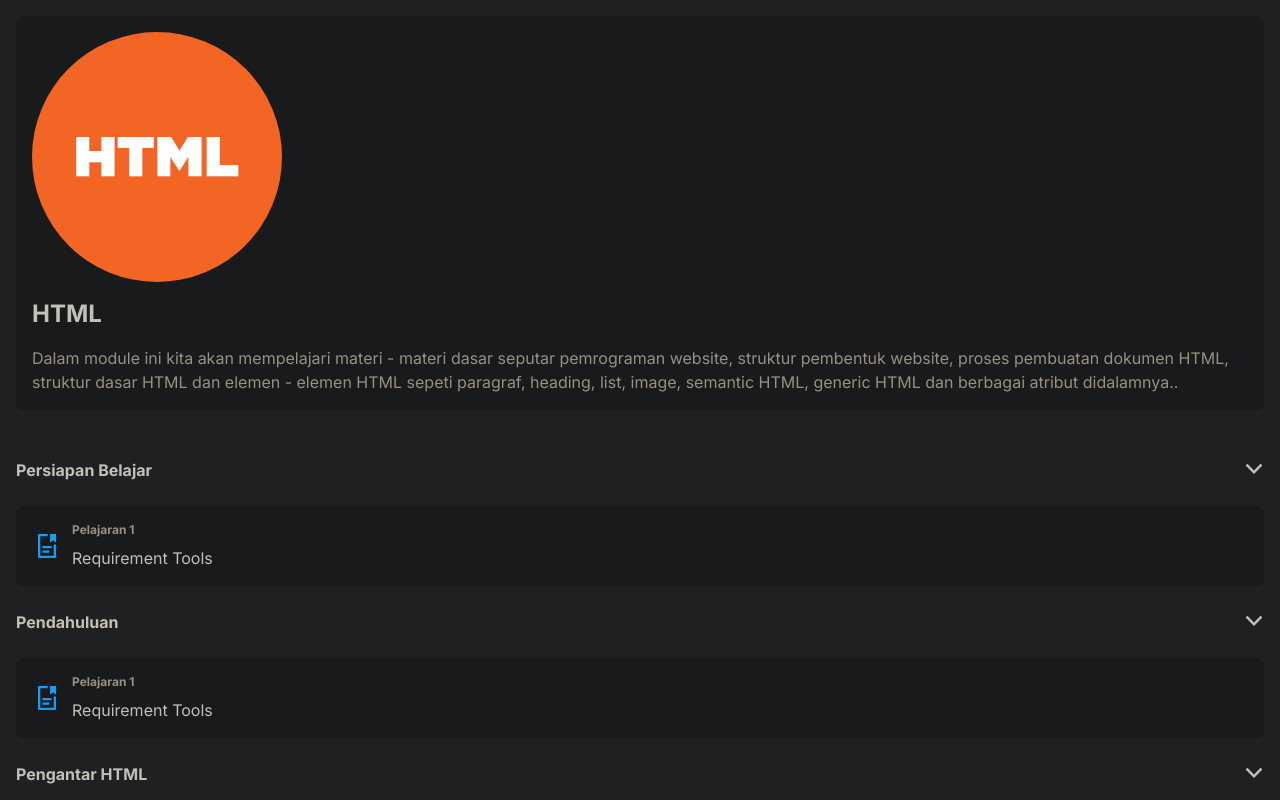
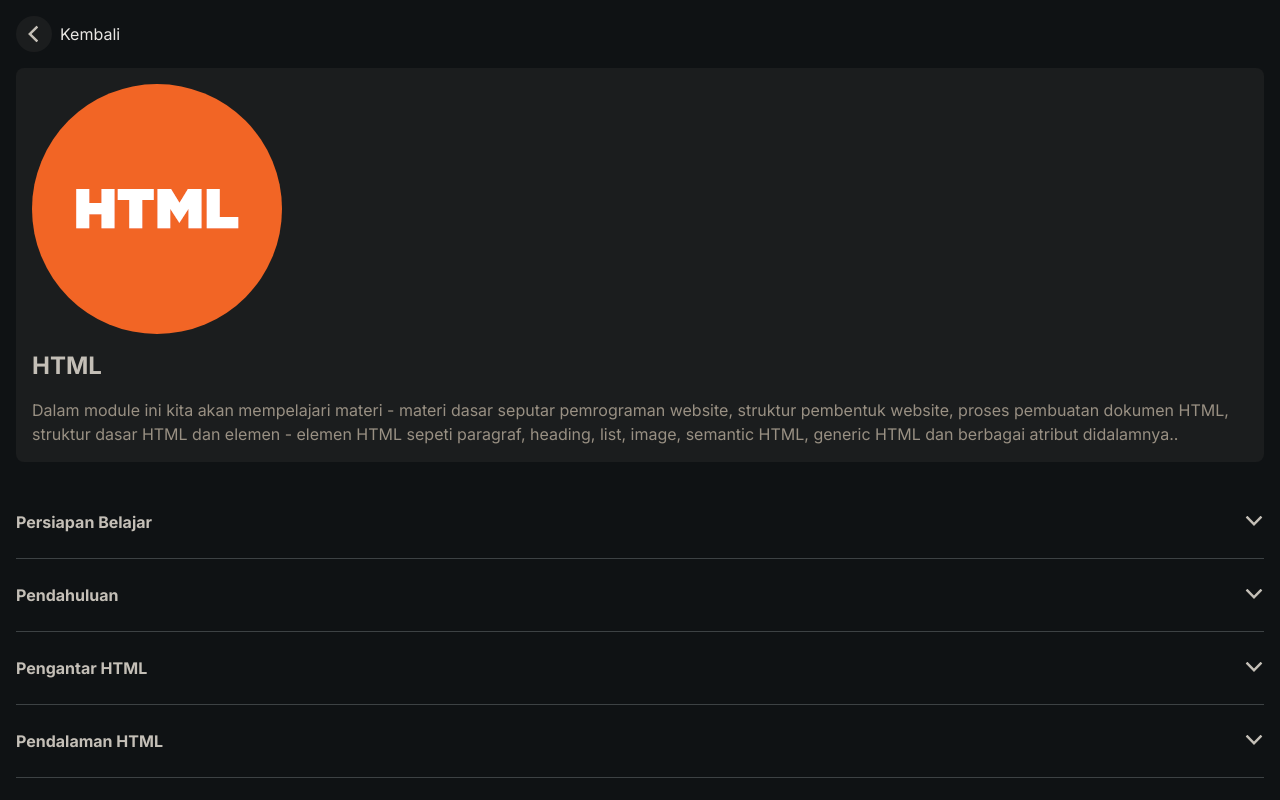
Before and after one commit to FieryInferno/pelatihan, a Next.js app: page /materi in a window 1280 px wide. Shown: the top 800 px of the page. Built offline with nearby package versions, Linux system fonts and the light colour scheme.

Commit message:
feat:button kembali

```diff
--- a/src/app/globals.scss
+++ b/src/app/globals.scss
@@ -2,4 +2,21 @@
 @tailwind components;
 @tailwind utilities;
 
-body {color: #e8e6e3; background-color: rgb(30,32,34);}
+body {color: #e8e6e3; background-color: rgb(15, 18, 20)}
+
+.materi {
+    .sub-module {
+        display: flex;
+        justify-content: space-between;
+        padding-bottom: 1.5rem;
+        margin-top: 1.5rem;
+        cursor: pointer;
+        border-bottom: 1px solid rgb(61,66,68);
+    }
+
+    .bab {
+        max-height: 0;
+        transition: all 300ms;
+        overflow: hidden;
+    }
+}
--- a/src/app/layout.tsx
+++ b/src/app/layout.tsx
@@ -5,8 +5,7 @@ import { Inter } from 'next/font/google'
 const inter = Inter({ subsets: ['latin'] })
 
 export const metadata: Metadata = {
-  title: 'Create Next App',
-  description: 'Generated by create next app',
+  title: 'Pelatihan',
 }
 
 export default function RootLayout({
--- /dev/null
+++ b/src/app/loading.tsx
@@ -0,0 +1,8 @@
+import Image from "next/image"
+import loading from "../../public/loading.svg";
+
+export default () => <>
+    <div className="hidden absolute bg-[rgb(12,14,15)] inset-0 justify-center">
+        <Image src={loading} alt="loading"/>
+    </div>
+</>;
--- a/src/app/materi/page.tsx
+++ b/src/app/materi/page.tsx
@@ -1,25 +1,65 @@
 import html from "../../../public/html.png";
 import RoundedImage from "@/components/RoundedImage";
 import Submodule from "@/components/Submodule";
+import BackButton from "@/components/BackButton";
 
 const submodules = [
-    {title: 'Persiapan Belajar'},
-    {title: 'Pendahuluan'},
-    {title: 'Pengantar HTML'},
-    {title: 'Pendalaman HTML'},
+    {title: 'Persiapan Belajar', bab: [
+        'Requirement Tools',
+        'Mekanisme Belajar',
+        'Forum Diskusi',
+        'Materi yang akan Dipelajari',
+        'Daftar Referensi',
+    ]},
+    {title: 'Pendahuluan', bab: ['Pengantar Web Programming', 'Website dan Halaman Web', 'Anatomi Website']},
+    {title: 'Pengantar HTML', bab: [
+        'Pengantar HTML',
+        'Membangun Halaman Web Pertama (Halaman Profil)',
+        'Identifikasi Elemen pada Halaman Pertama',
+        'Anatomi Elemen HTML',
+        'Attribute di Elemen HTML',
+        'Anatomi Dokumen HTML',
+    ]},
+    {title: 'Pendalaman HTML', bab: [
+        'Pengantar Pendalaman HTML',
+        'Paragraf',
+        'Heading',
+        'List',
+        'Menambahkan List pada Halaman Profil',
+        'Gambar',
+        'Menambahkan Gambar pada Halaman Profil',
+        'Inline Formatting Text',
+        'Menerapkan Elemen Anchor ada Halaman Profil',
+        'Semantic HTML',
+        'Generic Element',
+        'Tabel',
+        'Struktur Dasar Tabel',
+        'Spanning Cell',
+        'Elemen dan Atribut pada Tabel',
+        'Input User',
+        'Atribut pada Elemen Input',
+        'Mengirim Data Formulir',
+        'Special Character',
+    ]},
 ];
 
 export default () => <>
     <div className="m-4">
-        <div className="bg-[rgb(24,26,27)] p-4 mb-12 rounded-lg">
+        {/* Tombol kembali  */}
+        <BackButton />
+
+        {/* Deskripsi module */}
+        <div className="bg-[rgb(27,29,30)] p-4 mb-12 rounded-lg">
             <div className="w-1/4">
                 <RoundedImage image={html} alt="html" />
             </div>
             <div className="text-[rgb(196,191,183)] my-4 font-bold uppercase text-2xl">html</div>
             <div className="text-[rgb(153,144,131)]">Dalam module ini kita akan mempelajari materi - materi dasar seputar pemrograman website, struktur pembentuk website, proses pembuatan dokumen HTML, struktur dasar HTML dan elemen - elemen HTML sepeti paragraf, heading, list, image, semantic HTML, generic HTML dan berbagai atribut didalamnya..</div>
         </div>
+
+        {/* Submodule materi */}
         <div>
-            {submodules.map(({title}, index) => <Submodule key={`submodule${index}`} title={title} />)}
+            {submodules.map((submodule, index) => <Submodule key={`submodule${index}`} {...submodule} />)}
         </div>
     </div>
 </>;
--- /dev/null
+++ b/src/components/BackButton.tsx
@@ -0,0 +1,20 @@
+'use client'
+
+import Image from "next/image";
+import arrowDown from "../../public/arrow-down.svg";
+import { useRouter } from "next/navigation";
+
+export default () => {
+    const router = useRouter();
+
+    return (
+        <>
+            <div className="flex gap-2 items-center mb-4 cursor-pointer" onClick={() => router.back()}>
+                <div className="inline-block p-2 bg-[rgb(27,29,30)] rounded-[50%] rotate-90">
+                    <Image src={arrowDown} alt="Arrow Down" />
+                </div>
+                <div className="inline-block">Kembali</div>
+            </div>
+        </>
+    );
+}
--- a/src/components/MateriCard.tsx
+++ b/src/components/MateriCard.tsx
@@ -1,13 +1,14 @@
 import { StaticImageData } from "next/image";
 import RoundedImage from "./RoundedImage";
+import Link from "next/link";
 
 export default ({image, title} : {image: StaticImageData, title: string}) => <>
-    <a href={`materi?materi=${title}`}>
+    <Link href={`materi?materi=${title}`}>
         <div className="p-4 bg-[rgb(27,29,30)] flex flex-col justify-center items-center border border-[rgb(57,61,64)] shadow-[rgba(82,98,119,0.5)_0_4px_0] transition-all duration-300 hover:-translate-y-2 h-[200px] rounded-lg">
             <div className="w-1/2 mb-4">
                 <RoundedImage image={image} alt="html" />
             </div>
             <div className="font-bold uppercase">{title}</div>
         </div>
-    </a>
+    </Link>
 </>;
--- a/src/components/Submodule.tsx
+++ b/src/components/Submodule.tsx
@@ -1,22 +1,55 @@
+'use client'
+
 import Image from "next/image";
 import arrowDown from "../../public/arrow-down.svg";
 import lesson from "../../public/lesson.svg";
+import { useEffect, useRef } from "react";
 
-export default ({title} : {title: string}) => <>
-    {/* flex justify-between border-b border-[rgb(61,66,68)] pb-6 mt-6 cursor-pointer */}
-    <div className="flex justify-between pb-6 mt-6 cursor-pointer">
+export default ({title, bab} : {title: string, bab: Array<string>}) => {
+    const materiRef = useRef<HTMLDivElement>(null);
+
+    useEffect(() => {
+        const subModule = materiRef.current?.children[0];
+        const handleClick = () => {
+            const bab = materiRef.current?.children[1] as HTMLElement;
+
+            if (bab?.style.maxHeight) {
+                bab.style.maxHeight = '';
+            } else {
+                bab.style.maxHeight = bab.scrollHeight + 'px';
+            }
+
+            bab?.classList.toggle('active');
+        }
+
+        if (subModule) subModule.addEventListener('click', handleClick);
+
+        return () => {
+            if (subModule) subModule.removeEventListener('click', handleClick);
+        }
+    }, [materiRef]);
+
+    return (
+        <>
+            <div className="materi" ref={materiRef}>
+                <div className="sub-module">
                     <div className="text-[rgb(196,191,183)] font-bold">{title}</div>
                     <div><Image src={arrowDown} alt="Arrow Down" /></div>
                 </div>
-    <div>
-        <div className="flex items-center bg-[rgb(24,26,27)] p-4 rounded-lg">
+                <div className="bab">
+                    {bab.map((b, index) =>
+                        <div key={`bab${index}`} className="flex items-center bg-[rgb(27,29,30)] p-4 rounded-lg mb-4" onClick={() => console.log('di klik')}>
                             <div>
                                 <Image src={lesson} alt="Lesson" className="w-3/4"/>
                             </div>
                             <div>
-                <div className="mb-2 text-xs text-[rgb(153,144,131)] font-bold">Pelajaran 1</div>
-                <div className="text-[rgb(196,191,183)]">Requirement Tools</div>
+                                <div className="mb-2 text-xs text-[rgb(153,144,131)] font-bold">Pelajaran</div>
+                                <div className="text-[rgb(196,191,183)]">{b}</div>
                             </div>
                         </div>
+                    )}
                 </div>
-</>;
+            </div>
+        </>
+    );
+}
```
Also changed, not shown: public/loading.svg (added). Lines whose indentation alone changed are shown as unchanged.
